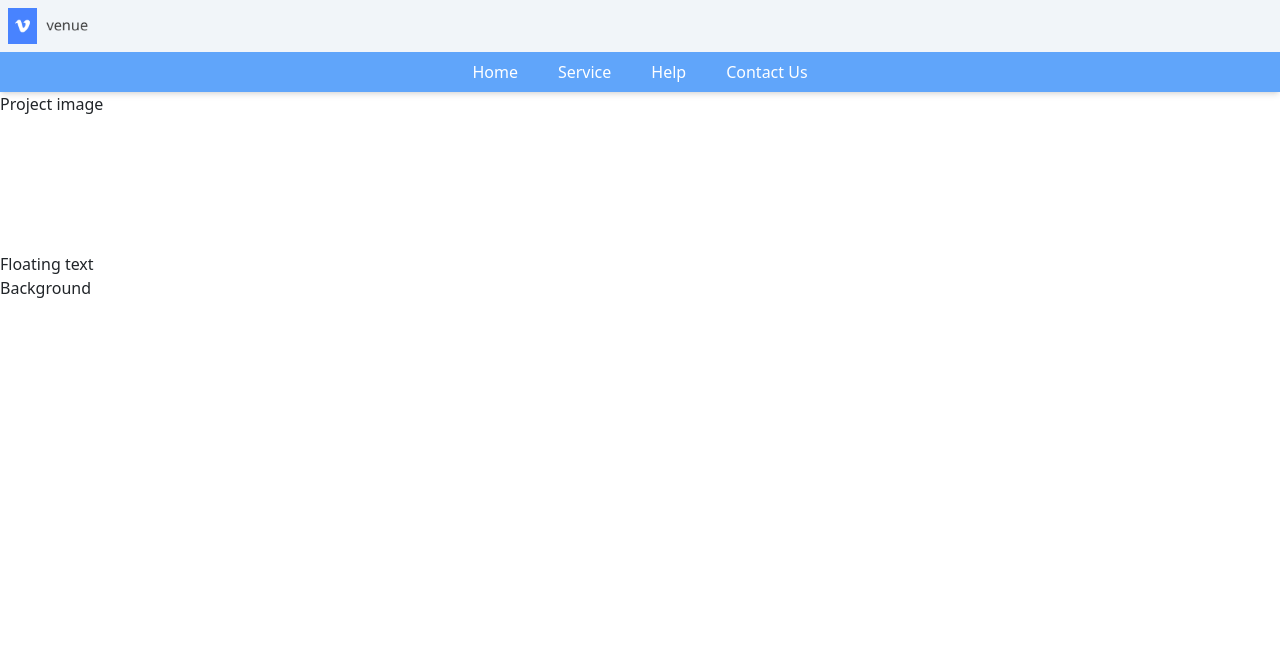
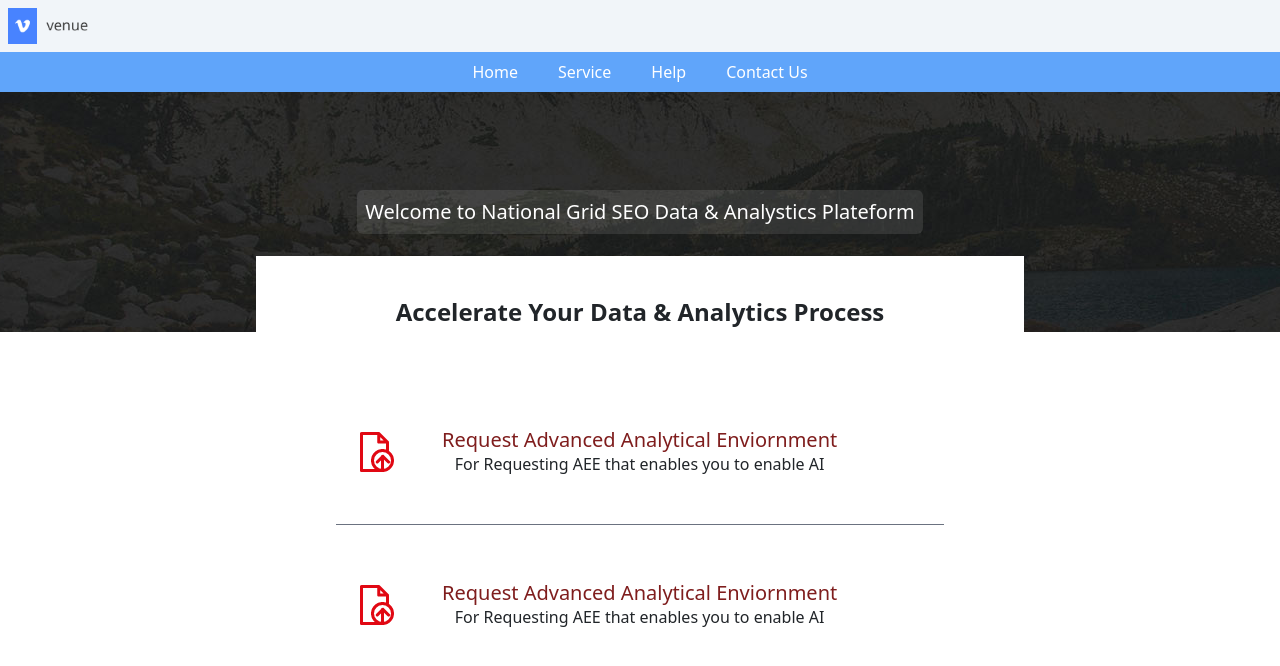
Before and after one commit to deveshksrivastava/my-app-react-ts, a React (Create React App) app: page / in a window 1280 px wide. Shown: the top 666 px of the page. Built offline with nearby package versions, Linux system fonts and the light colour scheme; a small style sheet from the web is missing.

Commit message:
make design of ui

```diff
--- a/src/valuable/body.tsx
+++ b/src/valuable/body.tsx
@@ -1,11 +1,42 @@
 import React from 'react';
-
+import logo from '../images/file_files.png';
 const Body = () => {
   return (
-    <div>
-      <div className="h-40">Project image</div>
-      <div>Floating text</div>
-      <div>Background</div>
+    <div className="z-0">
+      <div className={`h-60 bg-banner-logo  relative  w-300  bg-center `}></div>
+
+      <div className=" text-white  flex items-center justify-center m-auto">
+        <div className="absolute mb-60  justify-center backdrop-sepia-0 bg-white/10 p-2  text-xl rounded  ">
+          Welcome to National Grid SEO Data & Analystics Plateform
+        </div>
+      </div>
+      <div className="max-w-3xl  m-auto relative ">
+        <div className="flex items-center  justify-center ">
+          <div className="absolute  justify-center w-full bg-white  max-w-3xl  p-10 mb-10 text-center">
+            <h1 className="text-2xl font-bold  ">Accelerate Your Data & Analytics Process</h1>
+          </div>
+        </div>
+        <div className="px-20 py-10 ">
+          <div className="flex py-5 mt-2 text-center border-b gap-5 items-center border-gray-500 ">
+            <span className="ml-4">
+              <img src={logo} alt="logo" />
+            </span>
+            <div className="mr-5">
+              <h1 className="text-[20px] bold text-red-900 justify-start ">Request Advanced Analytical Enviornment</h1>
+              <p>For Requesting AEE that enables you to enable AI</p>
+            </div>
+          </div>
+          <div className="flex py-5 mt-2 text-center border-b gap-5 items-center border-gray-500 ">
+            <span className="ml-4">
+              <img src={logo} alt="logo" />
+            </span>
+            <div className="mr-5">
+              <h1 className="text-[20px] bold text-red-900 justify-start ">Request Advanced Analytical Enviornment</h1>
+              <p>For Requesting AEE that enables you to enable AI</p>
+            </div>
+          </div>
+        </div>
+      </div>
     </div>
   );
 };
--- a/tailwind.config.js
+++ b/tailwind.config.js
@@ -1,3 +1,5 @@
+const { url } = require('inspector');
+
 /** @type {import('tailwindcss').Config} */
 module.exports = {
   purge: ['./src/**/*.{js,jsx,ts,tsx}', './public/index.html'],
@@ -8,6 +10,10 @@ module.exports = {
         'custom-blue': '#1DA1F2',
         'custom-green': '#17BF63',
         'custom-red': '#E0245E'
+      },
+      backgroundImage:{
+        "banner-logo":"url('/src/images/main_banner.jpg')",
+
       }
     }
   },
```
Also changed, not shown: src/valuable/Header.tsx (+0 -13 lines), src/images/file_files.png (added), src/images/main_banner.jpg (renamed from public/asserts/img/main_banner.jpg).
